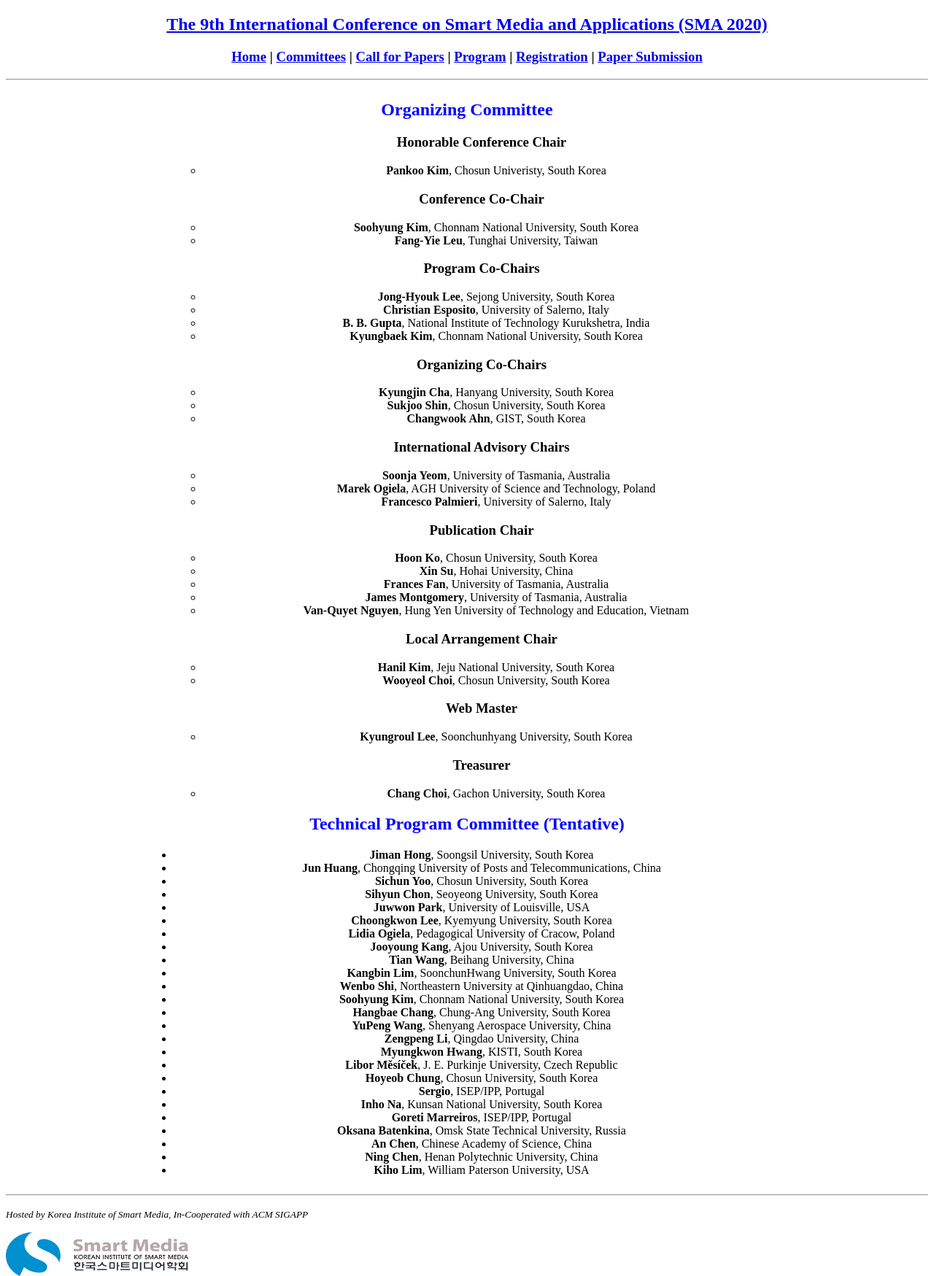
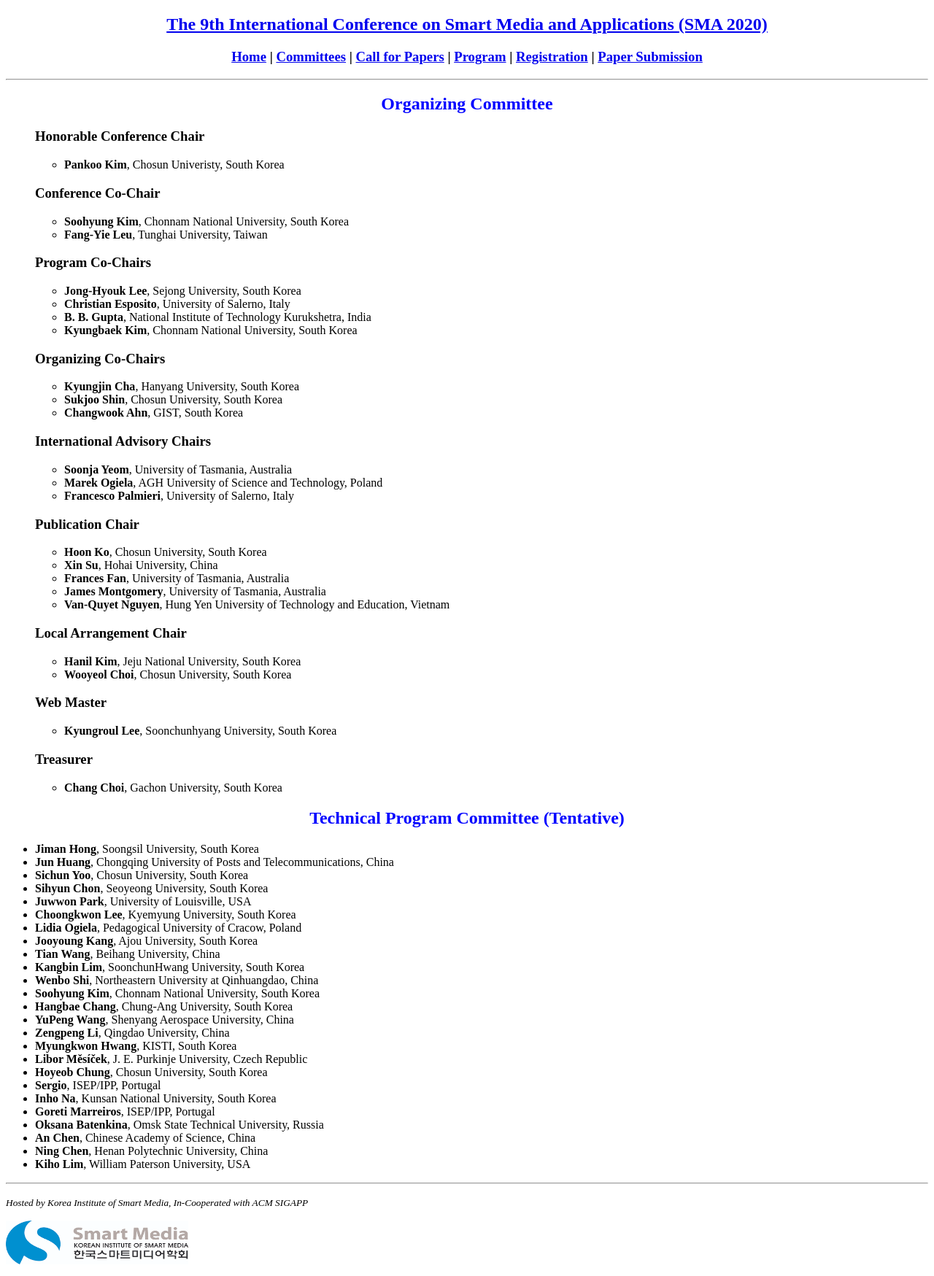
Before and after one commit to icea-conf/sma-2020.github.io, a Jekyll site: the page built from committee/index.html, in a window 1280 px wide. Shown: the whole page at 73% size. Built offline with Jekyll 4.4.1, drawn with Linux system fonts in a browser that asks for light colours.

Commit message:
Update syntax.css

```diff
--- a/assets/css/syntax.css
+++ b/assets/css/syntax.css
@@ -60,5 +60,3 @@
 .codehilite .il { color: #009999 } /* Literal.Number.Integer.Long */
 .header-conf-info { padding-top: 5%; line-height: 180%; font-weight: 700; }
 .home_info { border: 1px solid #cccccc; float: left; width: 50%; }
-.div-parent { width: 100%; text-align: center; }
-.div-child { width: 70%; display: inline-block; }
```
